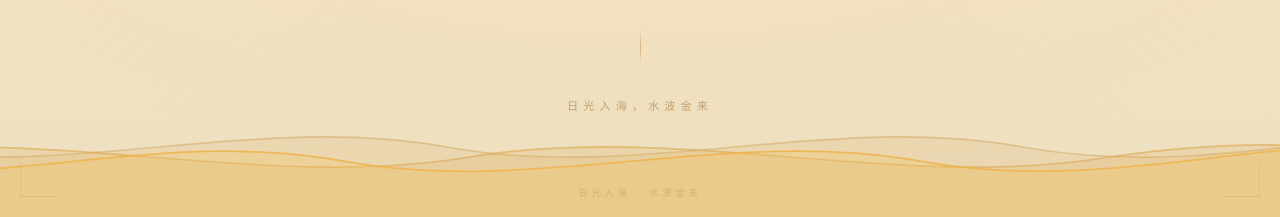
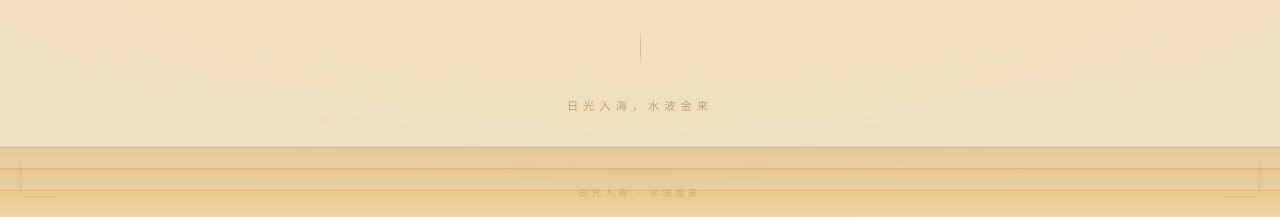
Before and after one commit to kay2331009/0613-birthday, a plain HTML site: page index.html in a window 1280 px wide. Shown: the part 583-800 px from the top of the page. Drawn offline with Linux system fonts and the light colour scheme; a web font is replaced by a local one.

Commit message:
waves become flat soft lines: gradient rect fill + edge stroke, overlapping

```diff
--- a/index.html
+++ b/index.html
@@ -488,24 +488,42 @@ function setTheme(name){
 })();
 </script>
 
-<!-- 海面波纹 -->
+<!-- 海面波纹：软边平线，叠在底部 -->
 <div class="waves-wrap">
   <div class="wave wave-1">
     <svg viewBox="0 0 1440 120" preserveAspectRatio="none">
-      <path class="fill" d="M0,60 C180,90 360,30 540,60 C720,90 900,30 1080,60 C1260,90 1440,30 1440,60 L1440,120 L0,120 Z"/>
-      <path class="stroke" d="M0,60 C180,90 360,30 540,60 C720,90 900,30 1080,60 C1260,90 1440,30 1440,60"/>
+      <defs>
+        <linearGradient id="flatGrad1" x1="0" y1="0" x2="0" y2="1">
+          <stop offset="0%" stop-color="rgba(200,140,50,0.28)"/>
+          <stop offset="100%" stop-color="rgba(200,140,50,0)"/>
+        </linearGradient>
+      </defs>
+      <rect x="0" y="60" width="1440" height="60" fill="url(#flatGrad1)"/>
+      <line x1="0" y1="60" x2="1440" y2="60" stroke="rgba(200,150,70,0.35)" stroke-width="1"/>
     </svg>
   </div>
   <div class="wave wave-2">
     <svg viewBox="0 0 1440 120" preserveAspectRatio="none">
-      <path class="fill" d="M0,60 C200,30 400,90 600,60 C800,30 1000,90 1200,60 C1350,40 1440,55 1440,55 L1440,120 L0,120 Z"/>
-      <path class="stroke" d="M0,60 C200,30 400,90 600,60 C800,30 1000,90 1200,60 C1350,40 1440,55 1440,55"/>
+      <defs>
+        <linearGradient id="flatGrad2" x1="0" y1="0" x2="0" y2="1">
+          <stop offset="0%" stop-color="rgba(220,165,80,0.22)"/>
+          <stop offset="100%" stop-color="rgba(220,165,80,0)"/>
+        </linearGradient>
+      </defs>
+      <rect x="0" y="70" width="1440" height="50" fill="url(#flatGrad2)"/>
+      <line x1="0" y1="70" x2="1440" y2="70" stroke="rgba(220,170,80,0.55)" stroke-width="1"/>
     </svg>
   </div>
   <div class="wave wave-3">
     <svg viewBox="0 0 1440 120" preserveAspectRatio="none">
-      <path class="fill" d="M0,55 C150,85 300,25 480,55 C660,85 840,25 1020,55 C1200,85 1380,25 1440,50 L1440,120 L0,120 Z"/>
-      <path class="stroke" d="M0,55 C150,85 300,25 480,55 C660,85 840,25 1020,55 C1200,85 1380,25 1440,50"/>
+      <defs>
+        <linearGradient id="flatGrad3" x1="0" y1="0" x2="0" y2="1">
+          <stop offset="0%" stop-color="rgba(240,185,90,0.3)"/>
+          <stop offset="100%" stop-color="rgba(240,185,90,0)"/>
+        </linearGradient>
+      </defs>
+      <rect x="0" y="80" width="1440" height="40" fill="url(#flatGrad3)"/>
+      <line x1="0" y1="80" x2="1440" y2="80" stroke="rgba(240,185,90,0.85)" stroke-width="1.2"/>
     </svg>
   </div>
 </div>
```
